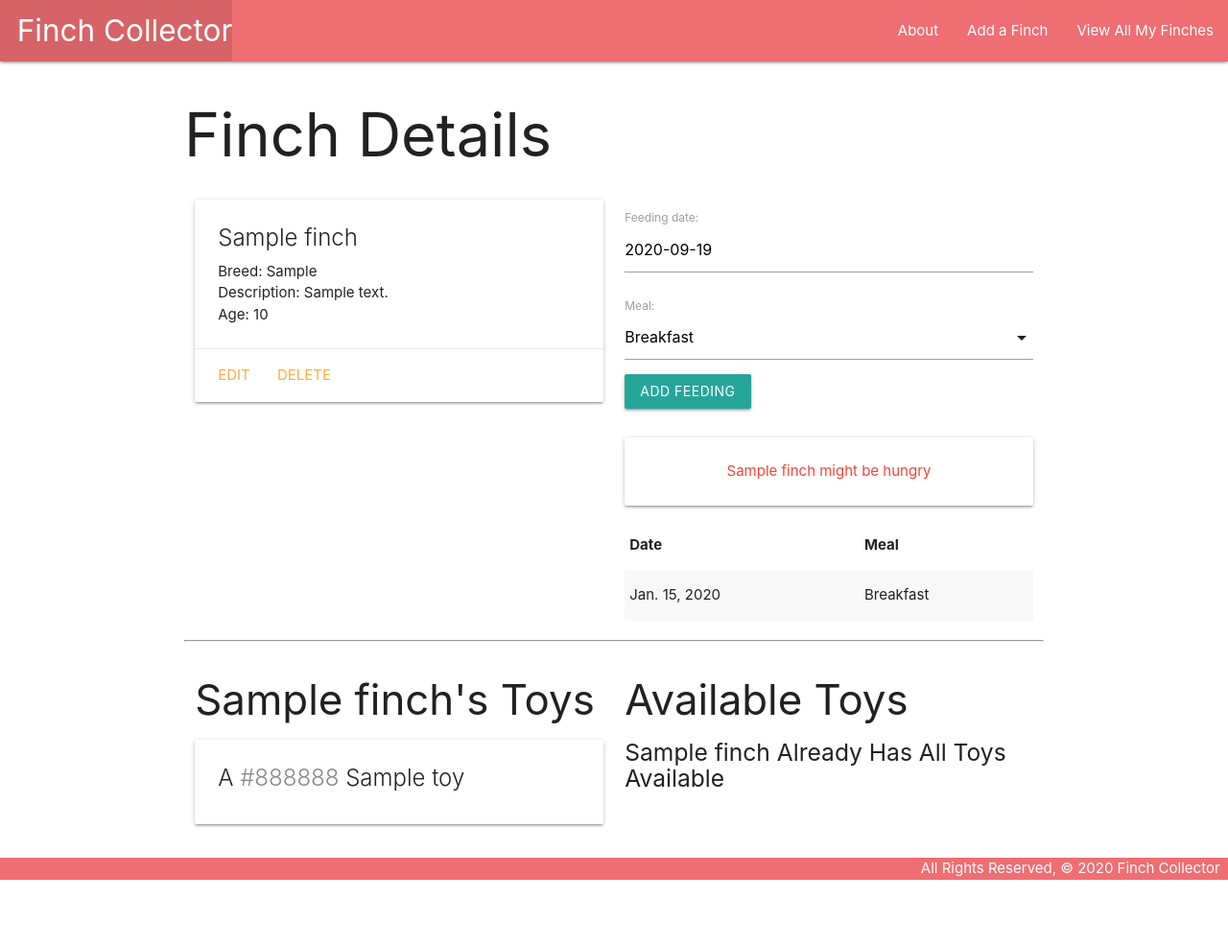
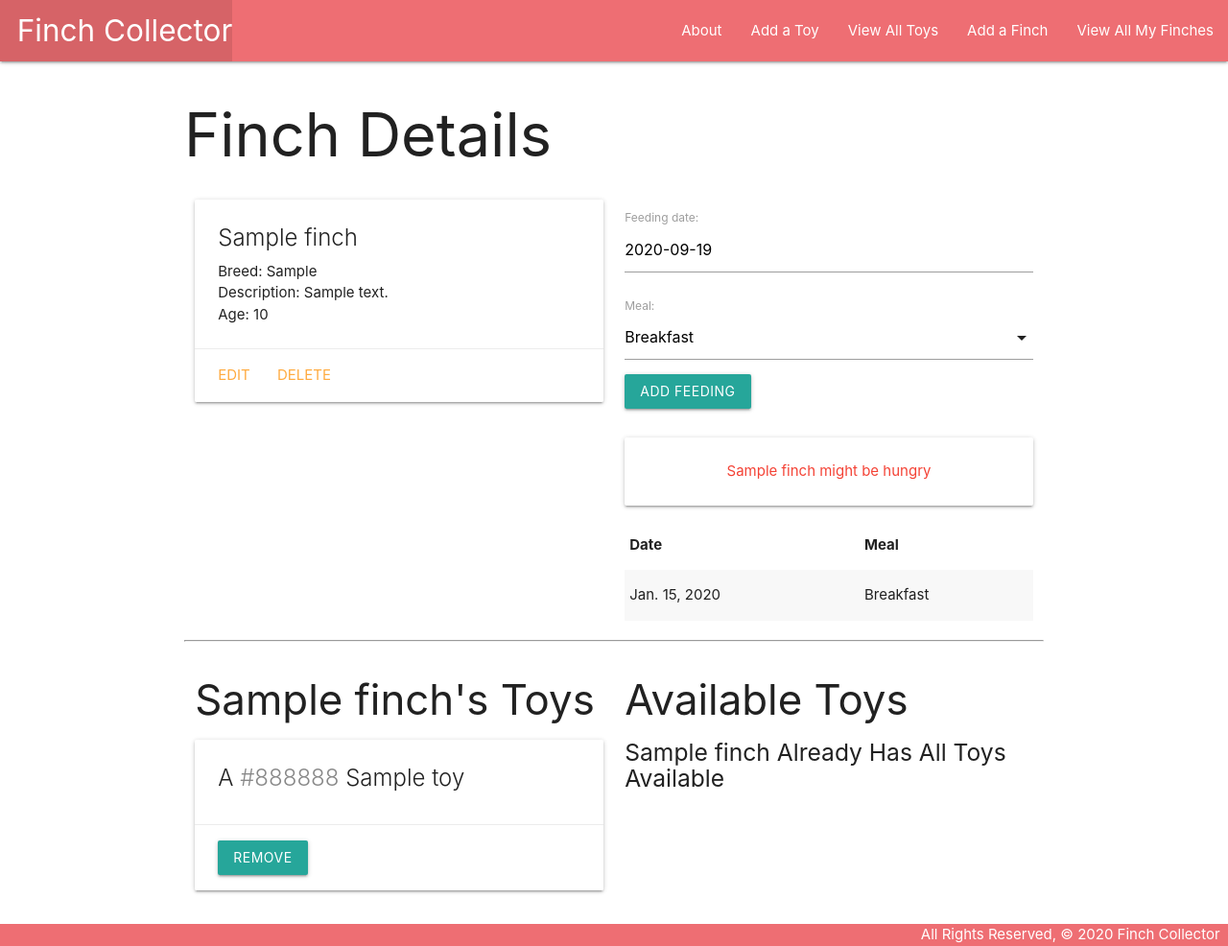
Before and after one commit to hoseaisnotjose/Finch-Collector, a Django app: page /finches/1/ in a window 1280 px wide. Shown: the whole page at 96% size. Before the commit the page ends 917 px from the top, so only its background shows below. Run offline with Django 3.2, Linux system fonts and the light colour scheme; tables that the repository leaves empty hold one stand-in row (values such as "Sample post").

Commit message:
link Add, update and delete toy update

```diff
--- a/main_app/templates/base.html
+++ b/main_app/templates/base.html
@@ -20,6 +20,8 @@
         </ul>
         <ul class="right">
           <li><a href="{% url 'about' %}">About</a></li>
+          <li><a href="{% url 'toys_create' %}">Add a Toy</a></li>
+          <li><a href="{% url 'toys_index' %}">View All Toys</a></li>
           <li><a href="{% url 'finches_create' %}">Add a Finch</a></li>
           <li><a href="{% url 'index' %}">View All My Finches</a></li>
         </ul>
--- a/main_app/templates/finches/detail.html
+++ b/main_app/templates/finches/detail.html
@@ -49,6 +49,7 @@
     </table>
   </div>
 </div>
+
 <hr>
 <div class="row">
   <div class="col s6">
@@ -60,6 +61,12 @@
             <span class="card-title">
               A <span style="color: {{ toy.color }}">{{ toy.color }}</span> {{ toy.name }}
             </span>
+          </div>
+          <div class="card-action">
+            <form action="{% url 'unassoc_toy' finch.id toy.id %}" method="post">
+                {% csrf_token %}
+              <button type="submit" class="btn">Remove</button>
+            </form>
           </div>
         </div>
       {% endfor %}
@@ -91,7 +98,11 @@
     {% endif %}
   </div>
 </div>
+
+
+
 <script>
+  // created datepicker below:
   const dateEl = document.getElementById('id_date');
   M.Datepicker.init(dateEl, {
     format: 'yyyy-mm-dd',
@@ -101,7 +112,7 @@
   });
 
   // add additional JS to initialize select below
-  const selectEl = document.getElementById('id_meal');
+  let selectEl = document.getElementById('id_meal');
   M.FormSelect.init(selectEl);
 </script>
 {% endblock %}
--- a/main_app/templates/finches/index.html
+++ b/main_app/templates/finches/index.html
@@ -4,8 +4,8 @@
 <h1>Finch Details</h1>
 
 {% for finch in finches %}
+    <a href="{% url 'detail' finch.id %}">
         <div class="card">
-        <a href="{% url 'detail' finch.id %}">
             <div class="card content">
                 <span class="card-title">{{ finch.name }}</span>
                 <p>Breed: {{ finch.breed }}</p>
@@ -17,6 +17,7 @@
                 {% endif %}
             </div>
         </div>
+    </a>
 {% endfor %}
 
 {% endblock %}
```
Lines whose indentation alone changed are shown as unchanged.
